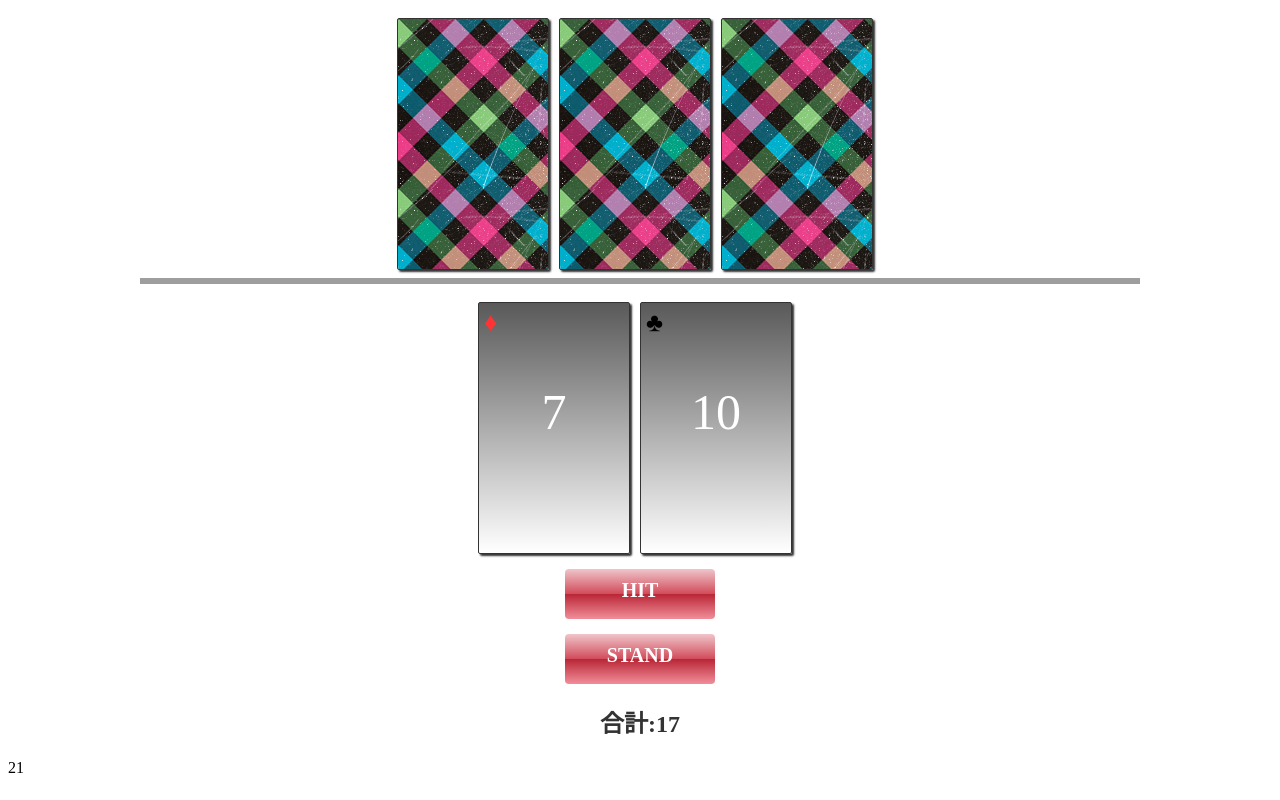
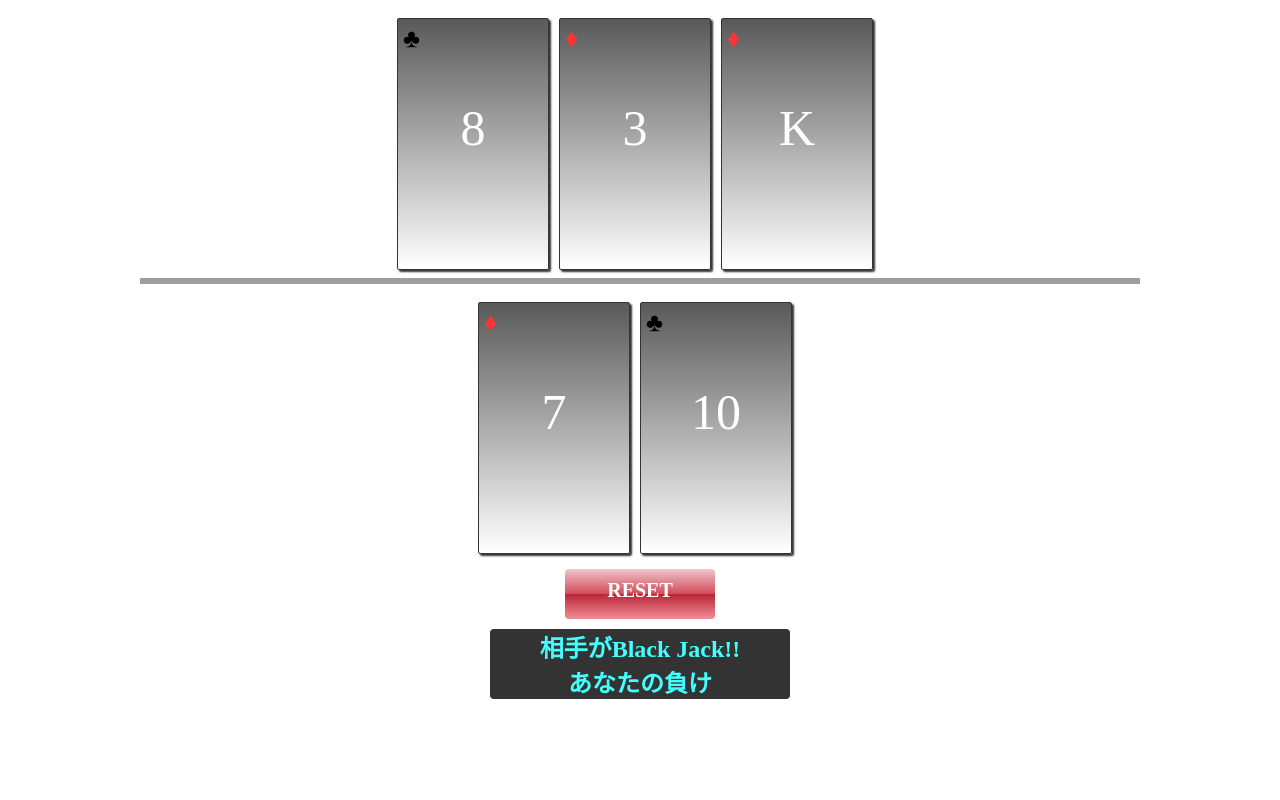
Before and after one commit to mtkfkd/blackjack, a PHP site: page /BlackJack.php?stand in a window 1280 px wide. Run offline with PHP 8.4, Linux system fonts and the light colour scheme; grey boxes are pictures that could not be loaded.

Commit message:
・相手の行動 ・勝ち負け判定 ・リザルトメッセージ などブラックジャックのゲームの基本となる部分を実装

```diff
--- a/BlackJack.php
+++ b/BlackJack.php
@@ -26,7 +26,7 @@ if(isset($_SESSION['cards']) && !isset($_GET['reset'])){
 if(isset($_GET['hit'])){
   $player[] = array_shift($cards);
 }
-
+//相手の行動
 if(isset($_GET['hit']) || isset($_GET['stand'])) {
   $random = rand(1,3);
   if(sumupHands($opponent) < 15) {
@@ -107,14 +107,32 @@ function sumupHands($hands)
 
 //得点、リザルトメッセージ
 $message = null;
-if($pTotal < 21){
+if($gameend == false && $pTotal < 21 && $oTotal < 21){
   $message = '<h2 class="total">合計:' . $pTotal . '</h2>'. PHP_EOL;
+}  elseif($pTotal < 21 && $oTotal === 21) {
+  $message = '<h2 class="oblackjack">相手がBlack Jack!!<br>あなたの負け</h2>' . PHP_EOL;
+  $gameend = true;
 } elseif($pTotal === 21) {
-  $message = '<h1 class="blackjack">Black Jack!!</h2>' . PHP_EOL;
+  $message = '<h1 class="blackjack">Black Jack!!<br>あなたの勝ち!!</h2>' . PHP_EOL;
   $gameend = true;
-} elseif($pTotal > 21) {
-  $message = '<h2 class="burst">××Burst××</h2>' . PHP_EOL;
+}  elseif($pTotal === 21 && $oTotal === 21) {
+  $message = '<h1 class="blackjack">両者Black Jack!!<br>Nice Game!!</h2>' . PHP_EOL;
   $gameend = true;
+} elseif($pTotal > 21 && $oTotal < 21) {
+  $message = '<h2 class="burst">××Burst××<br>あなたの負け</h2>' . PHP_EOL;
+  $gameend = true;
+} elseif($pTotal > 21 && $oTotal > 21) {
+  $message = '<h2 class="burst">両者××Burst××<br>引き分け</h2>' . PHP_EOL;
+  $gameend = true;
+} elseif($pTotal < 21 && $oTotal > 21) {
+  $message = '<h2 class="oburst">相手の××Burst××<br>あなたの勝ち!!</h2>' . PHP_EOL;
+  $gameend = true;
+} elseif($gameend == true && $pTotal < 21 && $oTotal < 21 && $pTotal < $oTotal) {
+  $message = '<h2 class="burst">あなた:'.$pTotal.'&nbsp;相手:'.$oTotal.'<br>あなたの負け</h2>' . PHP_EOL;
+} elseif($gameend == true && $pTotal < 21 && $oTotal < 21 && $pTotal == $oTotal) {
+  $message = '<h2 class="burst">あなた:'.$pTotal.'&nbsp;相手:'.$oTotal.'<br>引き分け</h2>' . PHP_EOL;
+} elseif($gameend == true && $pTotal < 21 && $oTotal < 21 && $pTotal > $oTotal) {
+  $message = '<h2 class="oburst">あなた:'.$pTotal.'&nbsp;相手:'.$oTotal.'<br>あなたの勝ち</h2>' . PHP_EOL;
 }
 
 //hit,stand,resetボタン
@@ -144,6 +162,7 @@ $_SESSION['opponent'] = $opponent;
   <div class="container">
       <div class="handWrapper">
 <?php
+if($gameend == false){
   foreach($opponent as $opponentNum){
     echo '<div class="handwrap">
             <div class="opphand">
@@ -151,6 +170,16 @@ foreach($opponent as $opponentNum){
               <p class="handValue"></p>
             </div>
           </div>';
+  }
+} elseif($gameend == true){
+  foreach($opponent as $opponentNum){
+    echo '<div class="handwrap">
+            <div class="resulthand">
+              <p class="suit ', $opponentNum['suit'], '">', $suit_mark[$opponentNum['suit']], '</p>
+              <p class="handValueRe">', $opponentNum['num'], '</p>
+            </div>
+          </div>';
+  }
 }
 ?>
       </div>
@@ -180,7 +209,6 @@ foreach($player as $playerNum){
     echo $message;
   }
 
-  echo sumupHands($opponent);
   ?>
       </div><!-- /.result -->
     </form>
--- a/style.css
+++ b/style.css
@@ -43,6 +43,42 @@ hr {
   height: 250px;
   width: 150px;
 }
+.resulthand {
+  position: relative;
+  background: linear-gradient(to bottom, rgba(0,0,0,0.65) 0%,rgba(0,0,0,0) 100%);
+  border-radius: 2px;
+  box-shadow: 2px 2px 2px #333;
+  border: 1px solid #333;
+  margin-right: 10px;
+  margin-top: 10px;
+  height: 250px;
+  width: 150px;
+  animation: result 3s linear 0s 1;
+}
+@keyframes result {
+  0% {
+    background: url(img/trump.png);
+  }
+  10% {
+    top: -100px;
+  }
+  20% {
+    top: -200px;
+  }
+  30% {
+    top: -300px;
+  }
+  50% {
+    top: -200px;
+  }
+  70% {
+    background: linear-gradient(to bottom, rgba(0,0,0,0.65) 0%,rgba(0,0,0,0) 100%);
+    top: -100px;
+  }
+  100% {
+    top: 0px;
+  }
+}
 .suit {
   position: absolute;
   left: 5px;
@@ -54,6 +90,21 @@ hr {
   font-size: 50px;
   margin: 80px 0;
   text-align: center;
+}
+.handValueRe{
+  color: #fff;
+  font-size: 50px;
+  margin: 80px 0;
+  text-align: center;
+  animation: resultValue 2.5s linear 0s 1;
+}
+@keyframes resultValue {
+  0%{
+    opacity: 0;
+  }
+  100%{
+    opacity: 1;
+  }
 }
 /*=======================
 btn,result
@@ -96,6 +147,15 @@ btn,result
   width: 300px;
   animation: blackjack 3s linear 0s 1;
 }
+.oblackjack {
+  background: #333;
+  border-radius: 4px;
+  color: #4ff;
+  margin: 10px auto;
+  text-align: center;
+  width: 300px;
+  animation: blackjack 3s linear 0s 1;
+}
 .burst {
   background: #888;
   border-radius: 4px;
@@ -104,6 +164,15 @@ btn,result
   text-align: center;
   width: 300px;
 }
+.oburst {
+  background: #333;
+  border-radius: 4px;
+  color: #aacc60;
+  margin: 10px auto;
+  text-align: center;
+  width: 300px;
+}
+
 
 @keyframes blackjack {
   0% {
```
Lines whose indentation alone changed are shown as unchanged.
